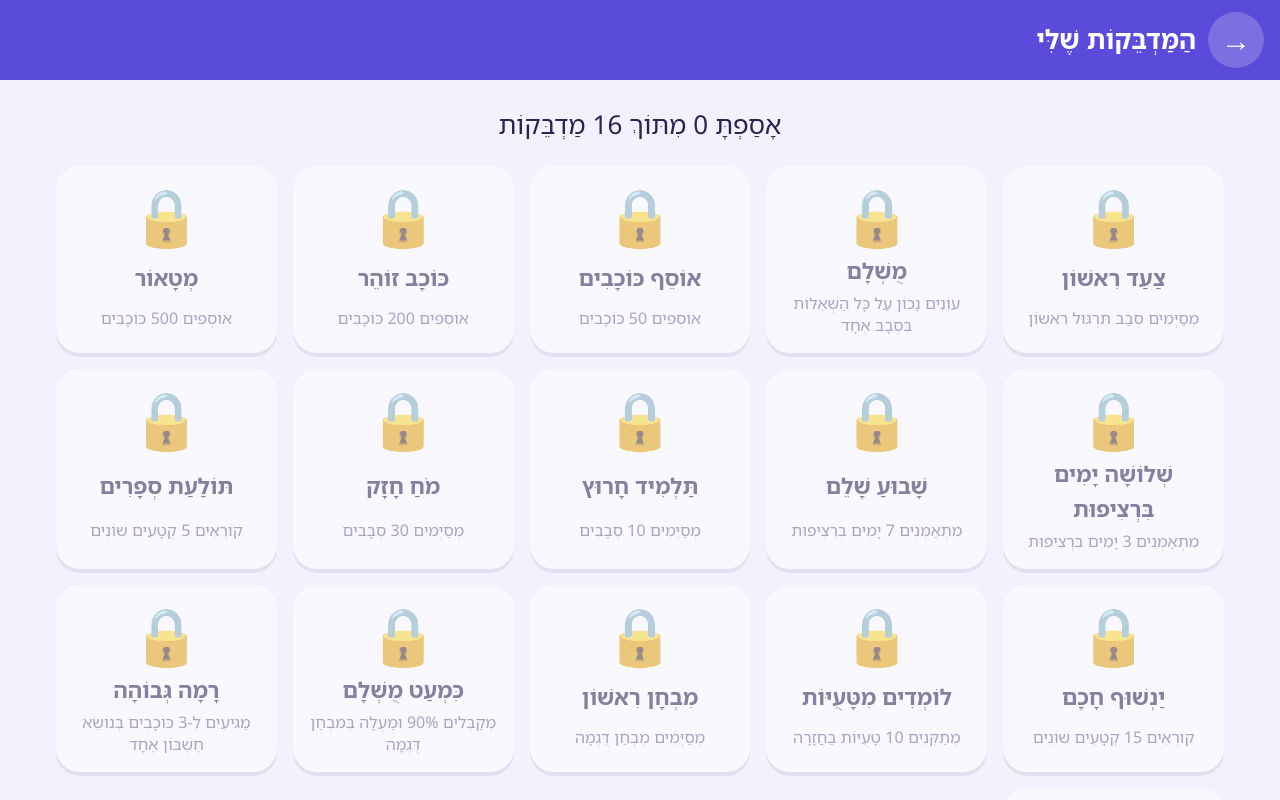
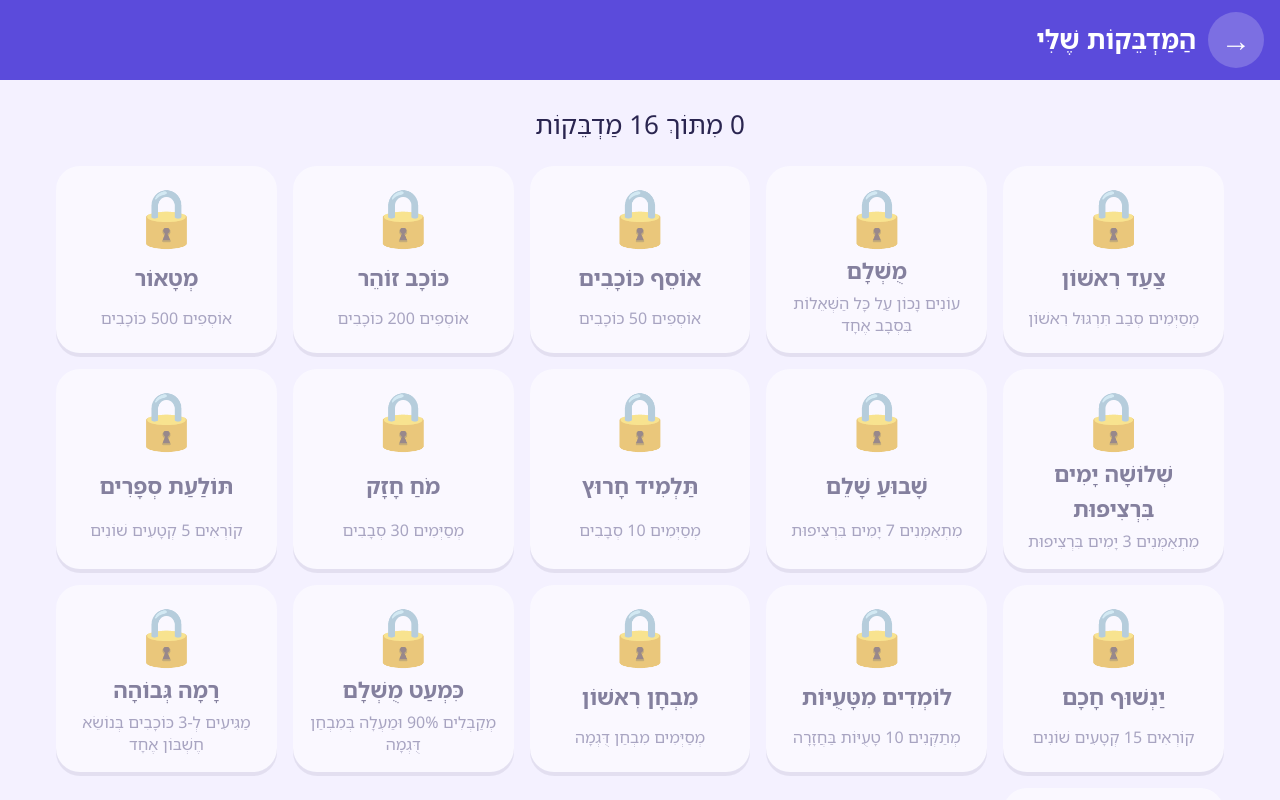
Before and after one commit to ShoobyD/gifted-prep, a Vue app: page /#/stickers in a window 1280 px wide. Shown: the top 800 px of the page. Built offline with nearby package versions, Linux system fonts and the light colour scheme; no server answers.

Commit message:
`text` gender-neutral wording toward the child

```diff
--- a/src/components/FeedbackPanel.vue
+++ b/src/components/FeedbackPanel.vue
@@ -14,14 +14,14 @@ const props = defineProps<{
 
 const emit = defineEmits<{ next: [] }>();
 
-const PRAISE = ['כָּל הַכָּבוֹד!', 'מְצֻיָּן!', 'יָפֶה מְאוֹד!', 'אַלּוּף!', 'נָכוֹן!'];
+const PRAISE = ['כָּל הַכָּבוֹד!', 'מְצֻיָּן!', 'יָפֶה מְאוֹד!', 'מַדְהִים!', 'נָכוֹן!'];
 
 const message = computed(() => {
 	switch (props.status) {
 		case 'correct':
 			return `${PRAISE[Math.floor(Math.random() * PRAISE.length)]} ⭐`;
 		case 'wrong':
-			return 'לֹא נוֹרָא, נַסֵּה שׁוּב 💪';
+			return 'לֹא נוֹרָא, נְנַסֶּה שׁוּב 💪';
 		case 'revealed':
 			return 'זוֹ הַתְּשׁוּבָה הַנְּכוֹנָה. בַּפַּעַם הַבָּאָה! 🌱';
 		default:
--- a/src/views/StickersView.vue
+++ b/src/views/StickersView.vue
@@ -9,7 +9,7 @@ const count = computed(() => earnedStickers(state.stickers).length);
 </script>
 
 <template>
-	<p class="count">אָסַפְתָּ {{ count }} מִתּוֹךְ {{ STICKERS.length }} מַדְבֵּקוֹת</p>
+	<p class="count">{{ count }} מִתּוֹךְ {{ STICKERS.length }} מַדְבֵּקוֹת</p>
 	<StickerGrid :earned="state.stickers" />
 </template>
 
--- a/src/views/TestRunView.vue
+++ b/src/views/TestRunView.vue
@@ -184,7 +184,7 @@ function answerText(q: Question, value: MockAnswer | undefined): string {
 		<article v-for="m in mistakes" :key="m.question.id" class="card mistake">
 			<p class="mistake-section">{{ m.section.title }}</p>
 			<QuestionStem :question="m.question" :fill="m.question.answer.kind === 'number' ? String(m.question.answer.solution) : undefined" state="revealed" />
-			<p class="yours">הַתְּשׁוּבָה שֶׁלְּךָ: <RichText :text="answerText(m.question, answers.get(m.question.id))" /></p>
+			<p class="yours">הַתְּשׁוּבָה בַּמִּבְחָן: <RichText :text="answerText(m.question, answers.get(m.question.id))" /></p>
 			<p class="right">הַתְּשׁוּבָה הַנְּכוֹנָה: <RichText :text="correctAnswerText(m.question)" /></p>
 			<p v-if="m.question.explanation" class="explanation"><RichText :text="m.question.explanation" /></p>
 		</article>
```
